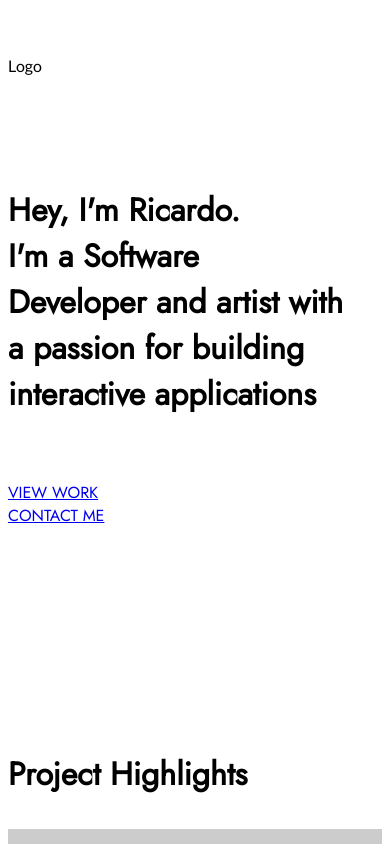
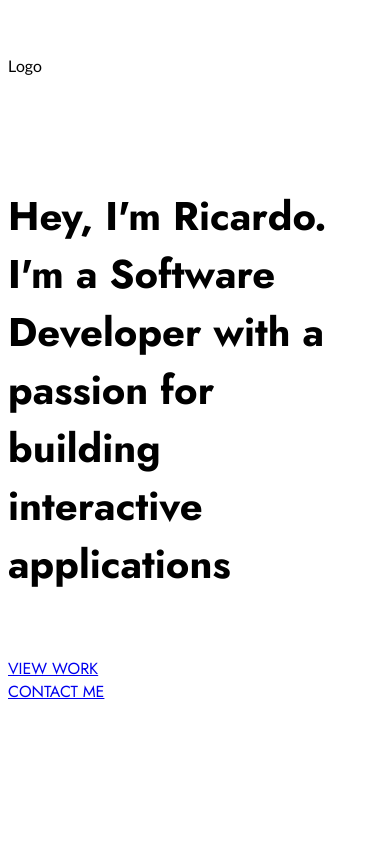
Before and after one commit to rmartinez809/portfolio-site, a website: page public/index.html in a window 390 px wide. Drawn offline with Linux system fonts and the light colour scheme; placeholder pictures from the web are drawn by us.

Commit message:
change font size for desktop and mobile view

```diff
--- a/public/index.html
+++ b/public/index.html
@@ -8,7 +8,7 @@
     <!-- FONTS -->
     <link rel="preconnect" href="https://fonts.googleapis.com">
     <link rel="preconnect" href="https://fonts.gstatic.com" crossorigin>
-    <link href="https://fonts.googleapis.com/css2?family=Jost&family=Lato&display=swap" rel="stylesheet">
+    <link href="https://fonts.googleapis.com/css2?family=Jost:wght@400;700&family=Lato&display=swap" rel="stylesheet">
     <title>Ricardo E. Martinez</title>
 
 </head>
@@ -17,7 +17,7 @@
         <!--HERO SECTION-->
         <div id="banner-container">
             <section id="hero-logo">Logo</section>
-                <h1 id="intro">Hey, I'm Ricardo.<br />I'm a Software Developer and artist with a passion for building interactive applications</h1>
+                <h1 id="intro">Hey, I'm Ricardo.<br />I'm a Software Developer with a passion for building interactive applications</h1>
                 <section id="links">
                     <a href="#projects-container">VIEW WORK</a>
                     <a href="#contact-container">CONTACT ME</a>
--- a/public/style.css
+++ b/public/style.css
@@ -6,14 +6,21 @@
   box-sizing: border-box;
 }
 
+a,
 h1,
 h2,
-a {
+h5 {
   font-family: "Jost", sans-serif;
 }
 
 body {
   font-family: "Lato", sans-serif;
+}
+
+h1,
+h2,
+h5 {
+  font-weight: 700;
 }
 
 /*========== Main Container ==========*/
@@ -31,8 +38,9 @@ body {
 }
 
 #banner-container h1 {
-  width: 50%;
+  width: 75%;
   margin-top: 7rem;
+  font-size: 3rem;
 }
 
 #hero-logo {
@@ -191,6 +199,10 @@ footer a {
 }
 
 @media screen and (max-width: 1024px) {
+  #banner-container h1 {
+    width: 90%;
+  }
+
   #about-container p {
     width: 100%;
   }
@@ -227,6 +239,7 @@ footer a {
 
   #banner-container h1 {
     width: 90%;
+    font-size: 2.5rem;
   }
 
   #links {
```
